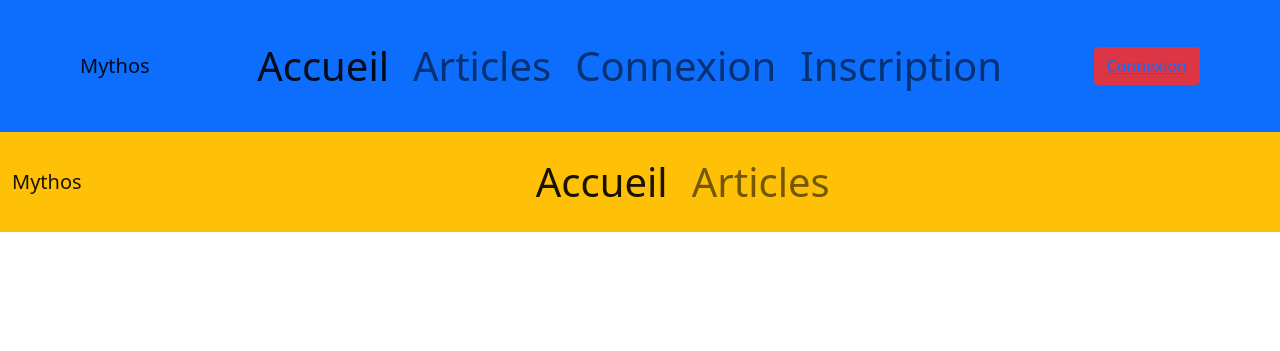
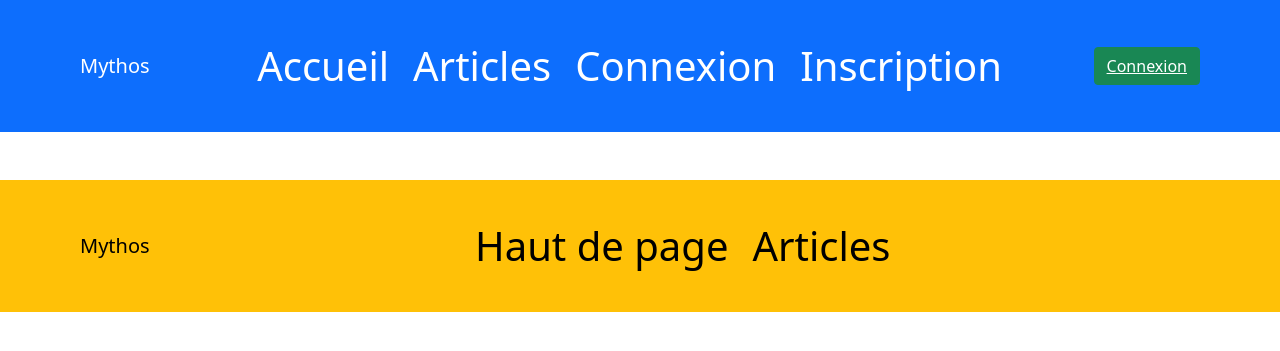
Before and after one commit to Dilnaekio/Eval_Mythologie, a PHP site: page /structure/index.php in a window 1280 px wide. Shown: the top 351 px of the page. Run offline with PHP 8.4, Linux system fonts and the light colour scheme; data that the repository does not hold is empty.

Commit message:
Quelques ajustements visuels

```diff
--- a/assets/css/style.css
+++ b/assets/css/style.css
@@ -1,17 +1,26 @@
+/* GENERAL ----------------------------------------------- */
+.padding-nav{
+    padding : 1rem 5rem;
+}
+
 /* connection.php ----------------------------------------------- */
 #connection-pseudo, #connection-pwd{
     width: 50vw;
 }
 
 /* header.php ----------------------------------------------- */
-#header{
-    padding: 1rem 5rem;
-}
-
 #avatar{
     height:10vh;
     width:10vh;
     border-radius: 50%;
+}
+
+header a{
+    color: white!important;
+}
+
+footer a {
+    color: black!important;
 }
 
 /* article_creation.php ----------------------------------------------- */
--- a/structure/footer.php
+++ b/structure/footer.php
@@ -1,6 +1,6 @@
-<footer>
+<footer class="mt-4">
     <nav class="navbar navbar-expand-lg navbar-light bg-warning fs-1">
-        <div class="container-fluid">
+        <div class="container-fluid padding-nav">
             <a class="navbar-brand" href="#">Mythos</a>
             <button class="navbar-toggler" type="button" data-bs-toggle="collapse" data-bs-target="#navbarNav" aria-controls="navbarNav" aria-expanded="false" aria-label="Toggle navigation">
                 <span class="navbar-toggler-icon"></span>
@@ -10,7 +10,7 @@
             <div class="collapse navbar-collapse justify-content-evenly" id="navbarNav">
                 <ul class="navbar-nav">
                     <li class="nav-item m-1">
-                        <a class="nav-link active" aria-current="page" href="index.php">Accueil</a>
+                        <a class="nav-link" aria-current="page" href="#">Haut de page</a>
                     </li>
                     <!-- Ici, je vérifie pour la balise <li> suivante si une session est ouverte ou non. Si elle ne l'est pas, le visiteur ne peut pas ajouter d'article -->
                     <?php try {
--- a/structure/header.php
+++ b/structure/header.php
@@ -2,9 +2,9 @@
 $target_dir = "../assets/img/avatars/";
 ?>
 
-<header>
+<header class="mb-4">
     <nav class="navbar navbar-expand-lg navbar-light bg-primary fs-1">
-        <div id="header" class="container-fluid">
+        <div id="header" class="container-fluid padding-nav">
             <a class="navbar-brand" href="#">Mythos</a>
             <button class="navbar-toggler" type="button" data-bs-toggle="collapse" data-bs-target="#navbarNav" aria-controls="navbarNav" aria-expanded="false" aria-label="Toggle navigation">
                 <span class="navbar-toggler-icon"></span>
@@ -68,7 +68,7 @@ $target_dir = "../assets/img/avatars/";
                 try {
                     if (isset($_SESSION["user_name"])) { ?>
 
-                        <button type="button" class="btn btn-danger dropdown-toggle" data-bs-toggle="dropdown" aria-expanded="false"> <?= $_SESSION["user_name"] ?></button>
+                        <button type="button" class="btn btn-success dropdown-toggle" data-bs-toggle="dropdown" aria-expanded="false"> <?= $_SESSION["user_name"] ?></button>
                         <ul class="dropdown-menu">
                             <li><a class="dropdown-item" href="#">Mes informations</a></li>
                             <li><a class="dropdown-item" href="#">Mes articles</a></li>
@@ -78,7 +78,7 @@ $target_dir = "../assets/img/avatars/";
                             <li><a class="dropdown-item" href="../controllers/deconnection.php">Se déconnecter</a></li>
                         </ul>
                     <?php } else { ?>
-                        <button type="button" class="btn btn-danger"><a href="connection.php">Connexion</a></button>
+                        <button type="button" class="btn btn-success"><a href="connection.php">Connexion</a></button>
                 <?php }
                 } catch (Exception $e) {
                     $e->getmessage();
```
